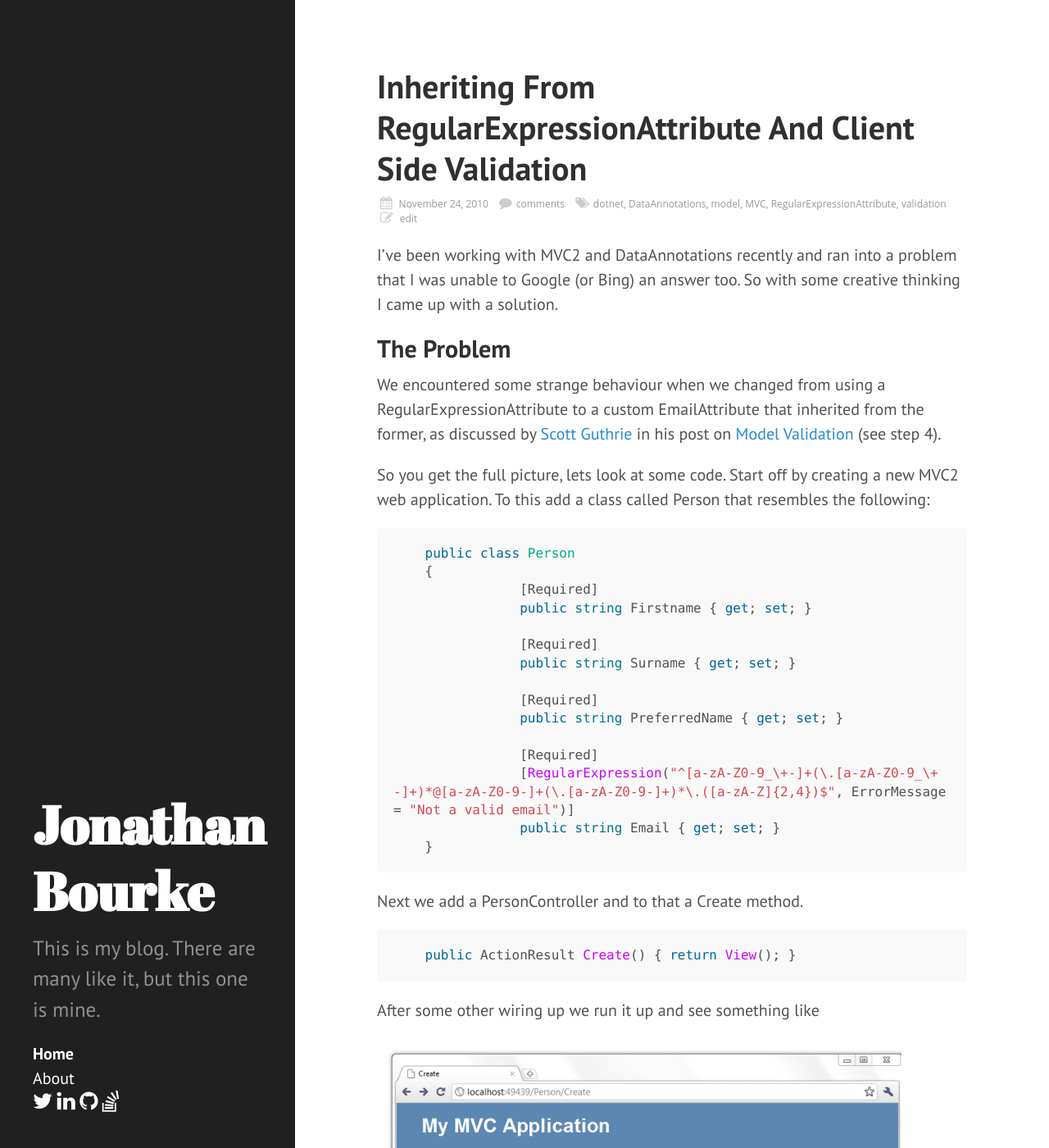
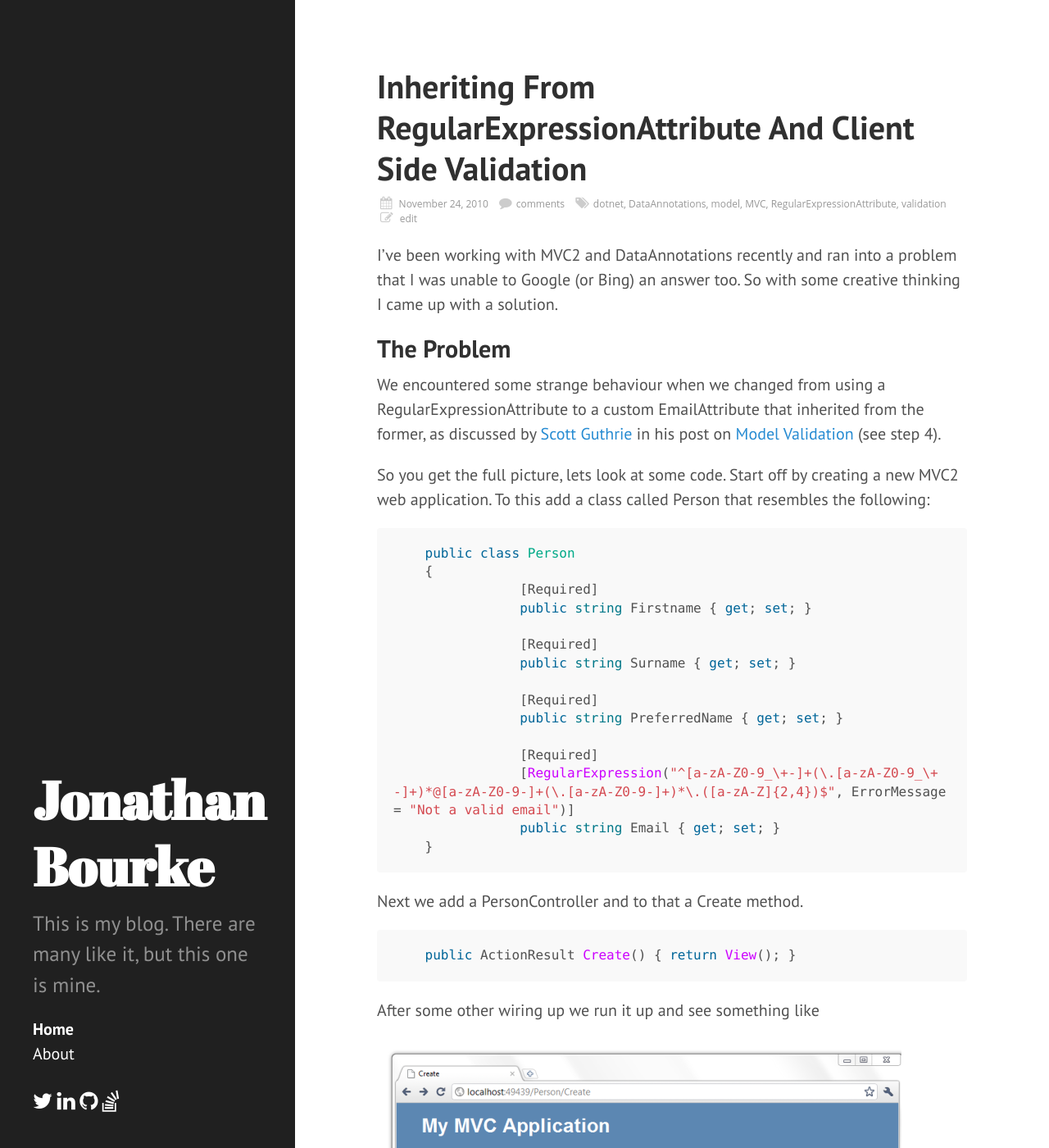
Before and after one commit to jfbourke/jfbourke.github.io, a Jekyll site: the page built from index.html, in a window 1280 px wide and 1400 px high. Shown: the whole window at 82% size. Built offline with Jekyll 4.4.1, drawn with Linux system fonts in a browser that asks for light colours; Markdown is read by kramdown in place of the engine named in the settings; the list of posts is cut into pages by our own code; comment, search, counter and statistics services are not loaded.

Commit message:
Moving social icons down

```diff
--- a/_includes/sidebar.html
+++ b/_includes/sidebar.html
@@ -26,7 +26,7 @@
         {% endif %}
       {% endfor %}
 
-	  <li class="sidebar-nav-item">
+	  <li class="sidebar-nav-item sidebar-social">
 	    <a class="fa fa-twitter" href="https://twitter.com/jfbourke"><span>twitter</span></a>
 		<a class="fa fa-linkedin" href="https://www.linkedin.com/in/jfbourke"><span>linkedin</span></a>
 		<a class="fa fa-github" href="https://github.com/jfbourke"><span>github</span></a>
--- a/public/css/bourke.css
+++ b/public/css/bourke.css
@@ -7,6 +7,10 @@
     src: url("/public/css/font/fontawesome-webfont.eot?#iefix") format("embedded-opentype"),url("/public/css/font/fontawesome-webfont.woff") format("woff"),url("/public/css/font/fontawesome-webfont.ttf") format("truetype"),url("/public/css/font/fontawesome-webfont.svgz#FontAwesomeRegular") format("svg"),url("/public/css/font/fontawesome-webfont.svg#FontAwesomeRegular") format("svg");
     font-weight: normal;
     font-style: normal;
+}
+
+.sidebar-social {
+	margin-top: 30px;
 }
 
 footer#site-footer {
```
